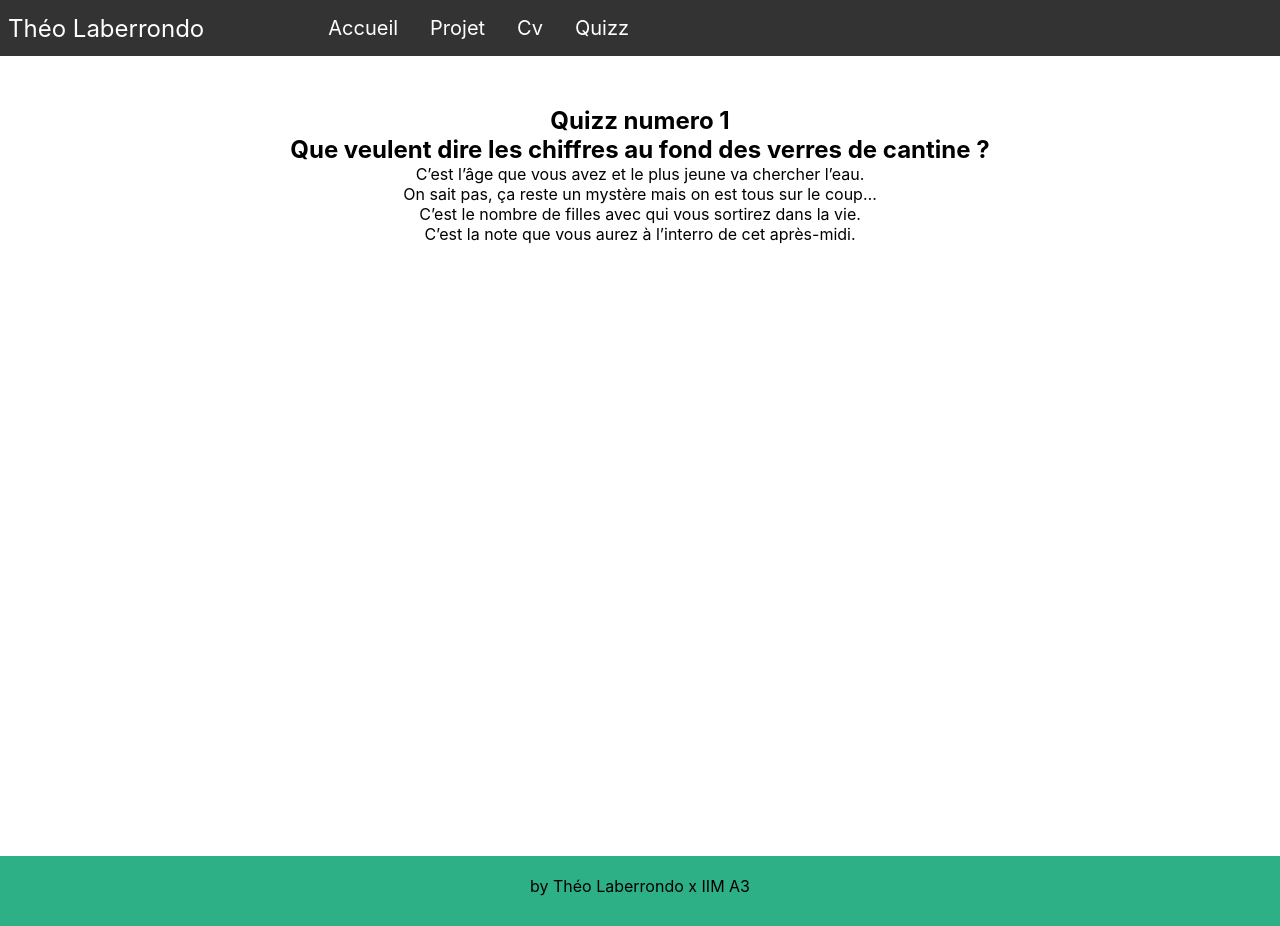
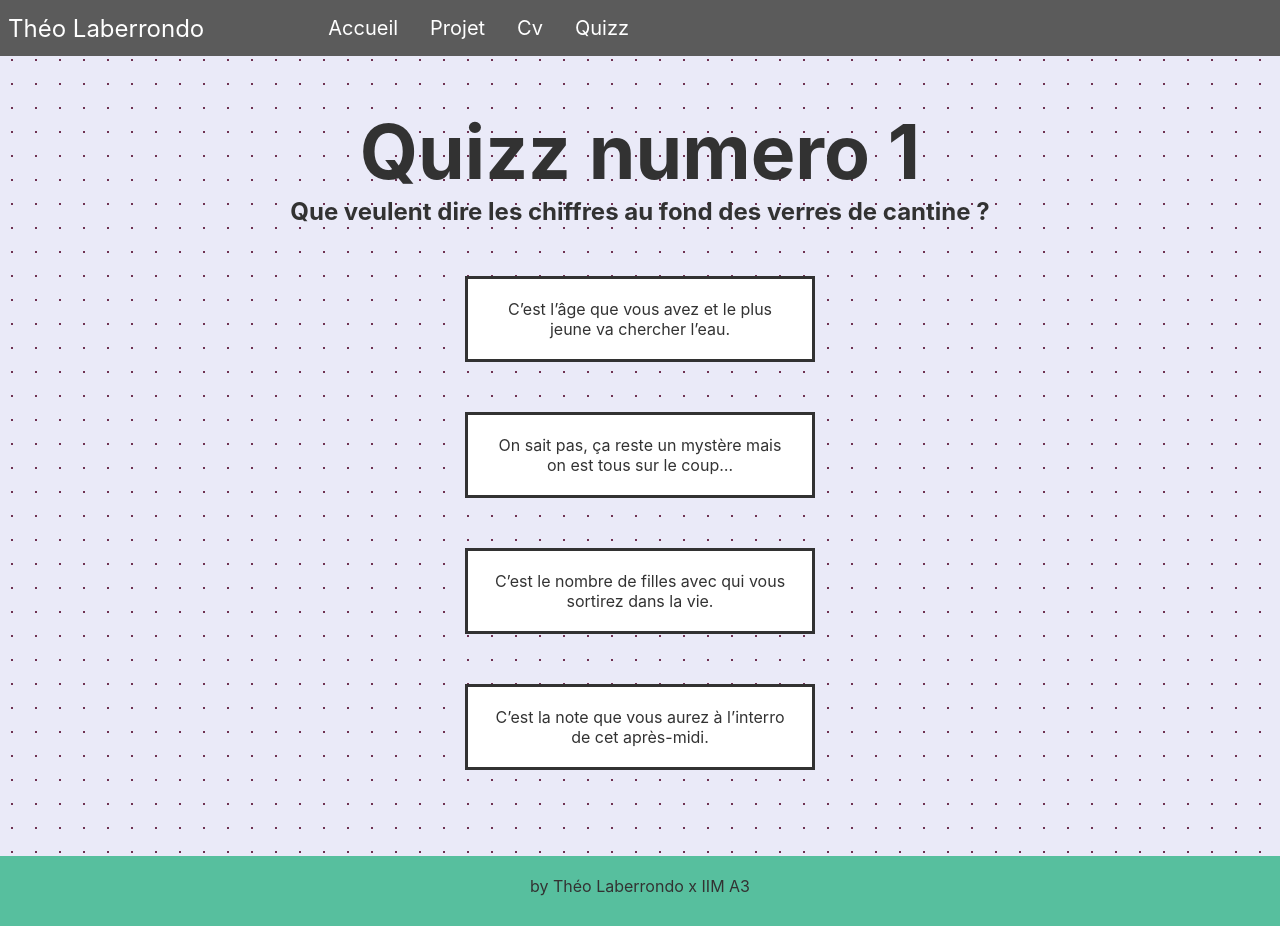
Before and after one commit to Namacha0908/laberrondocvreact, a React (Create React App) app: page /quizz/1 in a window 1280 px wide. Built offline with nearby package versions, Linux system fonts and the light colour scheme.

Commit message:
fix(quizz): correction d'un bug qui affectait le deploiement :bug:

```diff
--- a/src/Components/SingleQuestion.js
+++ b/src/Components/SingleQuestion.js
@@ -1,6 +1,6 @@
 const SingleQuestion = ({question, next}) => {
     const verify = (answer) => {
-        if (answer == question.correct)
+        if (answer === question.correct)
         {
             next(true)
         }
@@ -25,7 +25,7 @@ const SingleQuestion = ({question, next}) => {
             <h2>{question.title}</h2>
                {
                     question.answers.map((answer, index) => (
-                    <div key={index} class="diplome">
+                    <div key={index} class="oneQuestion">
                     <p onClick={() => verify(answer)}>{answer}</p>
                             </div>
                             ))
--- a/src/Pages/Quizz.js
+++ b/src/Pages/Quizz.js
@@ -3,7 +3,6 @@ import Footer from "../Components/Footer";
 import '../sass/pages/_quizz.scss';
 import QuizzData from "../data/QuizzData"
 import CardQuizz from "../Components/CardQuizz";
-import {useParams} from "react-router-dom";
 
 
 
--- a/src/Pages/SingleQuizz.js
+++ b/src/Pages/SingleQuizz.js
@@ -2,10 +2,10 @@ import Nav from "../Components/Nav";
 import Footer from "../Components/Footer";
 import '../sass/pages/_quizz.scss';
 import QuizzData from "../data/QuizzData"
-import CardQuizz from "../Components/CardQuizz";
 import {useParams} from "react-router-dom";
 import {useEffect , useState} from "react";
 import SingleQuestion from "../Components/SingleQuestion";
+import {Link} from "react-router-dom"
 
 
 const SingleQuizz = () => {
@@ -33,7 +33,11 @@ const SingleQuizz = () => {
                 <h1>Quizz numero {id}</h1>
                 { currentQuestion < quizz.questions.length ?
                             <SingleQuestion question={quizz.questions[currentQuestion]} next={next}></SingleQuestion>
-                : <div> {score} / 10</div>}
+                : <div>
+                    <p class="result">Résultats {score} / 10</p>
+                     <Link to={`/quizz`}><h2>Recommencer !</h2></Link>
+                     <Link to={`/`}><h2>Revenir à l'accueil !</h2></Link>
+                </div>}
             </div> : null}
             <Footer></Footer>
         </section>
@@ -41,6 +45,3 @@ const SingleQuizz = () => {
 }
 
 export default SingleQuizz;
-
-
-    // {if (currentQuestion < quizz.questions.length)
--- a/src/data/QuizzData.js
+++ b/src/data/QuizzData.js
@@ -311,7 +311,7 @@ const QuizzData = {
         return DATAS
     },
     getDATA(id) {
-        return DATAS.find(q =>q.id == id)
+        return DATAS.find(q =>q.id === id)
     }
 }
 export default QuizzData
--- a/src/sass/pages/_quizz.scss
+++ b/src/sass/pages/_quizz.scss
@@ -26,15 +26,48 @@
     a {
         padding: 15px;
         text-decoration: none;
+        color: #5800FF;
     }
 
 
 }
 
 #singleQuizz {
+    background-color: #e5e5f7;
+    opacity: 0.8;
+    background-image: radial-gradient(#4C0027 1.2000000000000002px, #e5e5f7 1.2000000000000002px);
+    background-size: 24px 24px;
+
     .single-quizz {
+
         padding-top: 50px;
         text-align: center;
         min-height: 100vh;
+
+        h1 {
+            font-size: 75px;
+        }
+        .result {
+            font-size: 45px;
+        }
+        a {
+            padding: 15px;
+            color:#5800FF;
+            text-decoration: none;
+        }
+
     }
 }
+
+#single-question {
+    .oneQuestion {
+        width: 350px;
+        background-color: white;
+        margin: 0 auto;
+        border-style: solid;
+        margin-top: 50px;
+        p {
+            padding: 20px;
+        }
+    }
+}
```
Lines whose indentation alone changed are shown as unchanged.
